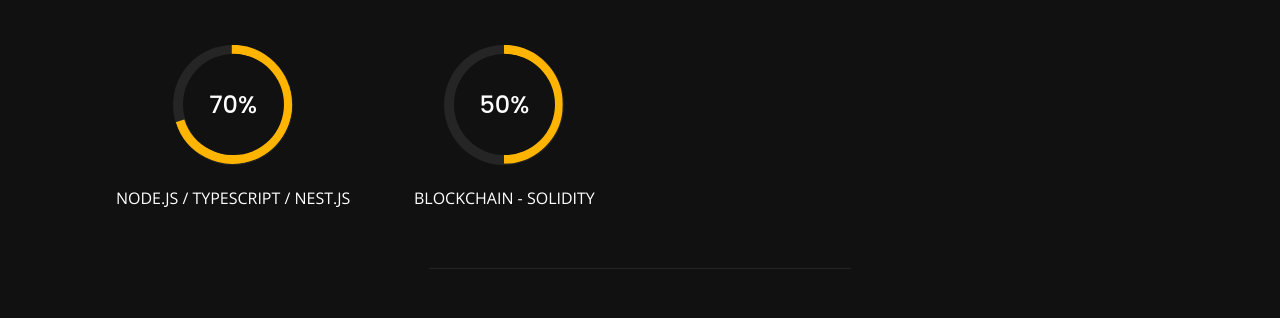
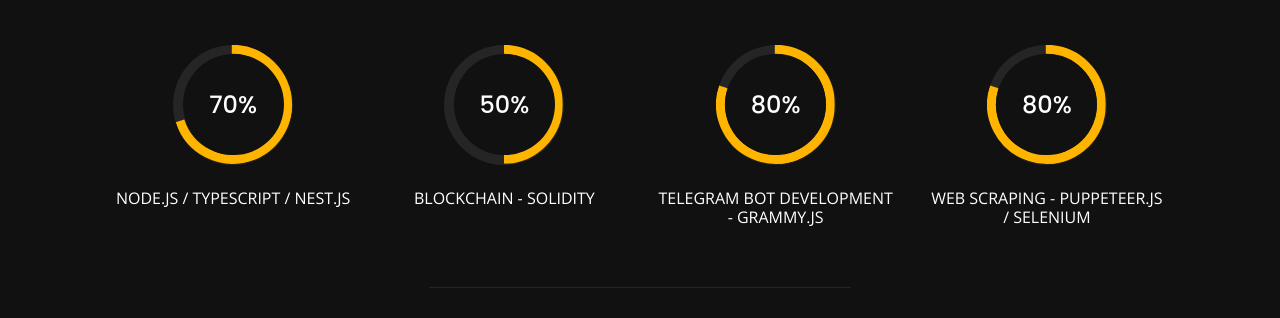
Before and after one commit to farahaniamin/resume, a plain HTML site: page about.html in a window 1280 px wide. Shown: the part 1568-1886 px from the top of the page. Drawn offline with nearby package versions, Linux system fonts and the light colour scheme; a web font is replaced by a local one.

Commit message:
Add Telegram Bot Development Skill And Web Scraping

```diff
--- a/about.html
+++ b/about.html
@@ -640,6 +640,32 @@
               Blockchain - Solidity
             </h6>
           </div>
+
+          <div class="col-6 col-md-3 mb-3 mb-sm-5">
+            <div class="c100 p80">
+              <span>80%</span>
+              <div class="slice">
+                <div class="bar"></div>
+                <div class="fill"></div>
+              </div>
+            </div>
+            <h6 class="text-uppercase open-sans-font text-center mt-2 mt-sm-4">
+              Telegram Bot Development - Grammy.js
+            </h6>
+          </div>
+
+          <div class="col-6 col-md-3 mb-3 mb-sm-5">
+            <div class="c100 p80">
+              <span>80%</span>
+              <div class="slice">
+                <div class="bar"></div>
+                <div class="fill"></div>
+              </div>
+            </div>
+            <h6 class="text-uppercase open-sans-font text-center mt-2 mt-sm-4">
+              Web Scraping - Puppeteer.js / Selenium
+            </h6>
+          </div>
         </div>
         <!-- Skills Ends -->
         <hr class="separator mt-1" />
```
